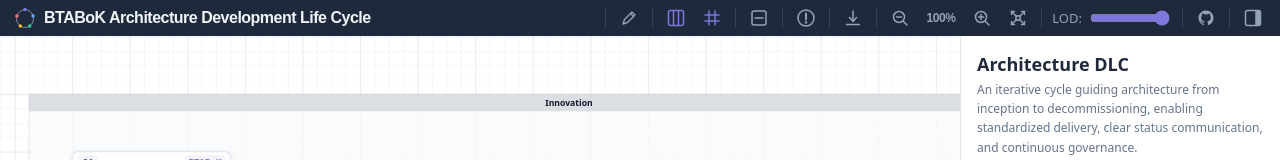
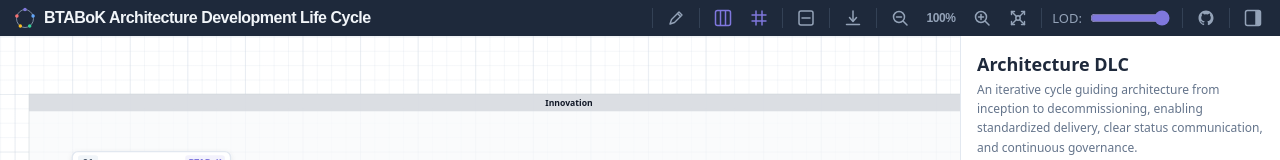
Before and after one commit to hza/btabok-adlc, a React (Vite) app: page / in a window 1280 px wide. Shown: the top 160 px of the page. Built offline with nearby package versions, Linux system fonts and the light colour scheme.

Commit message:
feat: remove toggle button for important edges in TopBar

```diff
--- a/src/components/TopBar.tsx
+++ b/src/components/TopBar.tsx
@@ -119,15 +119,6 @@ const TopBar = React.memo(function TopBar({
           </svg>
         </IconBtn>
         <Divider/>
-        <IconBtn onClick={onToggleImportantEdgesOnly} title={showImportantEdgesOnly ? 'Show all edges' : 'Show only important edges (importance 3)'}
-          style={{ color: showImportantEdgesOnly ? '#7F77DD' : '#94A3B8' }}>
-          <svg width="18" height="18" viewBox="0 0 18 18" fill="none">
-            <circle cx="9" cy="9" r="8" stroke="currentColor" strokeWidth="1.5"/>
-            <line x1="9" y1="4.5" x2="9" y2="10.5" stroke="currentColor" strokeWidth="2" strokeLinecap="round"/>
-            <circle cx="9" cy="13.5" r="1.2" fill="currentColor"/>
-          </svg>
-        </IconBtn>
-        <Divider/>
         <IconBtn onClick={onDownload} title="Download as SVG">
           <svg width="18" height="18" viewBox="0 0 18 18" fill="none">
             <line x1="9" y1="2" x2="9" y2="12" stroke="currentColor" strokeWidth="1.5" strokeLinecap="round"/>
```
